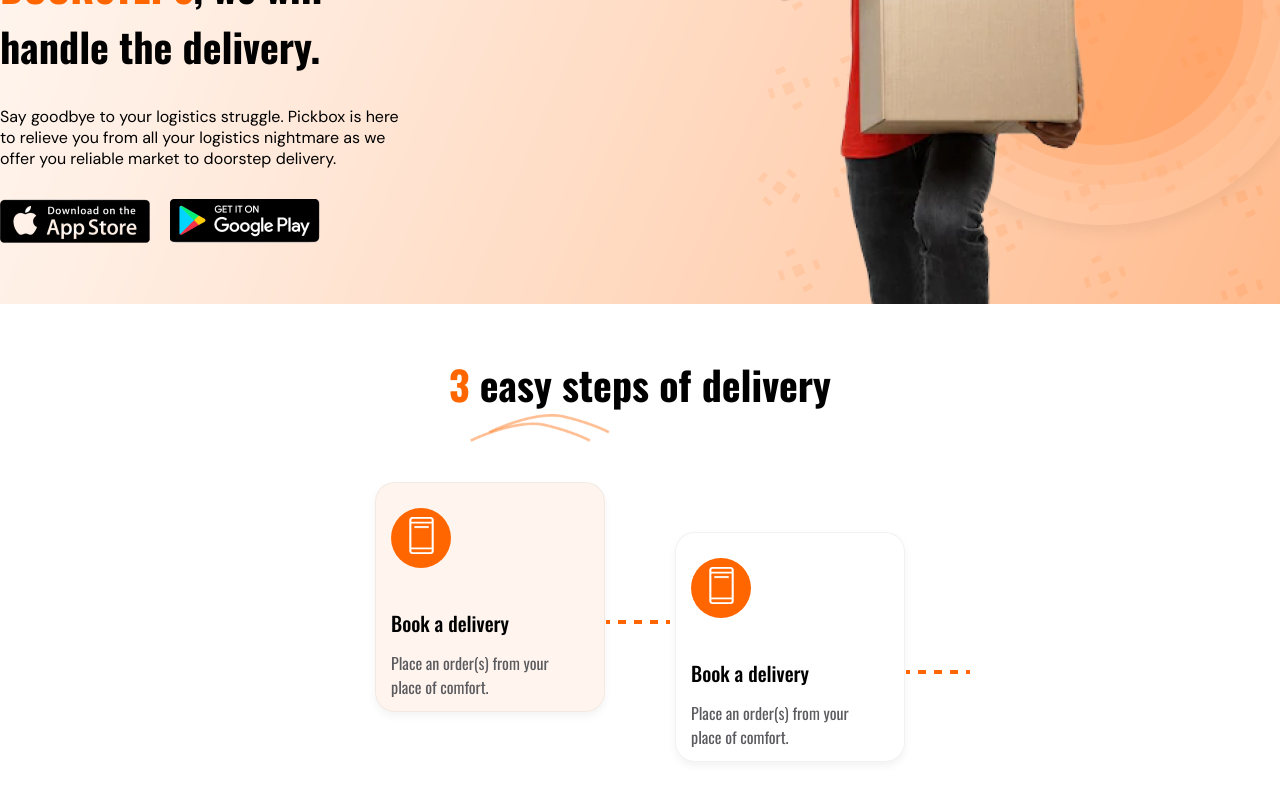
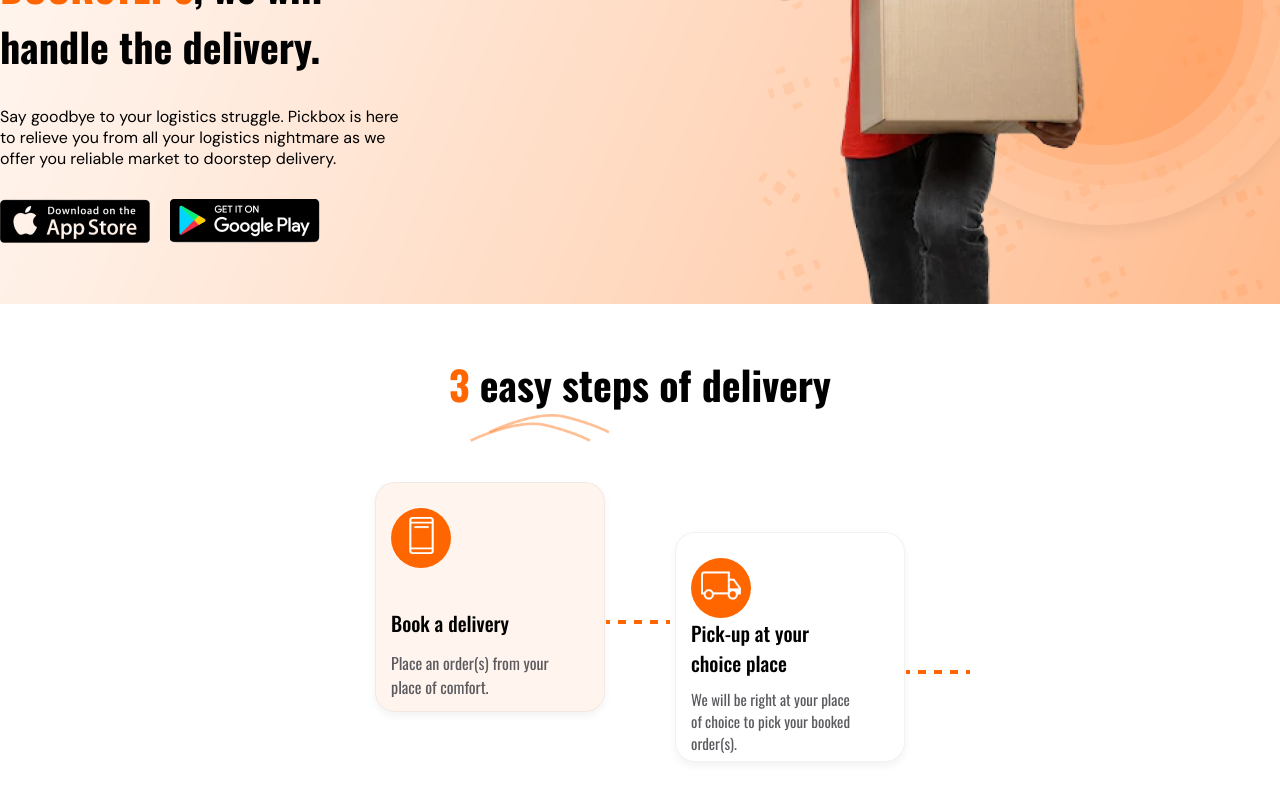
Before and after one commit to Pickbox-Project/Pickbox-frontend, a React (Create React App) app: page / in a window 1280 px wide. Shown: the part 376-1176 px from the top of the page. Built offline with nearby package versions, Linux system fonts and the light colour scheme.

Commit message:
Started working on the Steps Component styling

```diff
--- a/src/Components/Steps/Steps.css
+++ b/src/Components/Steps/Steps.css
@@ -54,14 +54,14 @@
     margin-top: 10px;
 }
 
-.card-icon>img {
+.first-steps-card>.card-icon>img {
     width: 25px;
     margin: auto;
     display: block;
     padding: 9px 0px 9px 0px;
 }
 
-.card-text {
+.first-steps-card>.card-text {
     margin-top: 40px;
 }
 
@@ -71,7 +71,7 @@
     font-weight: 500;
 }
 
-.card-text>p {
+.first-steps-card>.card-text>p {
     margin-top: 13px;
     font-family: "Oswald", sans-serif;
     font-weight: 400;
@@ -90,6 +90,21 @@
     margin-top: 50px;
 }
 
+.other-steps-card>.card-icon>img {
+    width: 40px;
+    margin: auto;
+    display: block;
+    padding: 13px 0px 13px 0px;
+}
+
+.other-steps-card>.card-text>p {
+    font-size: 15px;
+    font-family: "Oswald", sans-serif;
+    margin-top: 10px;
+    font-weight: 400;
+    color: #5b5a5f;
+}
+
 @media (max-width: 800px) {
     .steps-text>img {
         margin-left: -10px;
--- a/src/Components/Steps/Steps.jsx
+++ b/src/Components/Steps/Steps.jsx
@@ -2,6 +2,7 @@ import React from "react";
 import "./Steps.css";
 import stepsVector from "../../Assets/images/steps-vector.png";
 import bookDeliveryIcon from "../../Assets/images/book-delivery-icon.png"
+import localShippingIcon from "../../Assets/images/local_shipping-icon.png"
 import lineVector from "../../Assets/images/line-vector.png"
 
 const Steps = () => {
@@ -30,13 +31,14 @@ const Steps = () => {
         <div className="other-steps-card">
             <img src={lineVector} alt="line-vector" className="line-vector" />
             <div className="card-icon">
-                <img src={bookDeliveryIcon} alt="Book Delivery Icon" />
+                <img src={localShippingIcon} alt="Book Delivery Icon" />
             </div>
             <div className="card-text">
                 <h5 className="card-title">
-                    Book a delivery
+                   Pick-up at your <br/>
+                   choice place
                 </h5>
-                <p>Place an order(s) from your <br/> place of comfort.</p>
+                <p>We will be right at your place <br/> of choice to pick your booked <br/>order(s).</p>
 
             </div>
         </div>
```
Also changed, not shown: src/Assets/images/local_shipping-icon.png (added).
